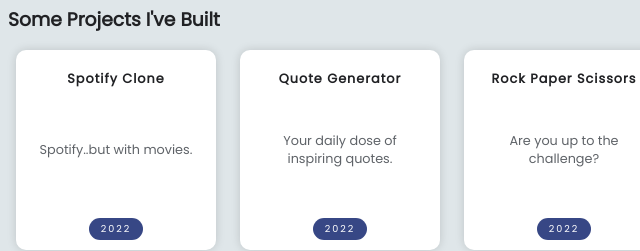
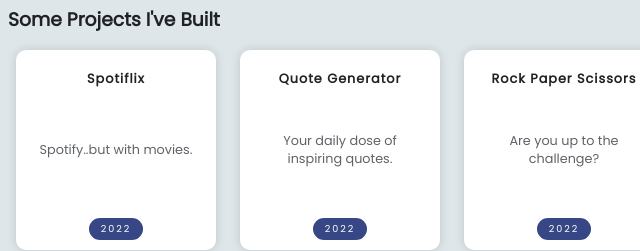
Before and after one commit to Lancerio/portfolio-website, a plain HTML site: page index.html in a window 1280 px wide. Shown: the part 322-573 px from the top of the page, 72-712 px from the left. Drawn offline with Linux system fonts and the light colour scheme.

Commit message:
minor changes

```diff
--- a/index.html
+++ b/index.html
@@ -27,7 +27,7 @@
         <div class="container">
             <div class="project-container">
                 <div class=" project-wrapper">
-                    <p class="project-name">Spotify Clone</p>
+                    <p class="project-name">Spotiflix</p>
                     <p class="project-desc">Spotify..but with movies.</p>
                     <p class="project-year">2022</p>
                     <a href="https://lancerio.github.io/spotify-clone/"><span class="link"></span></a>
```
